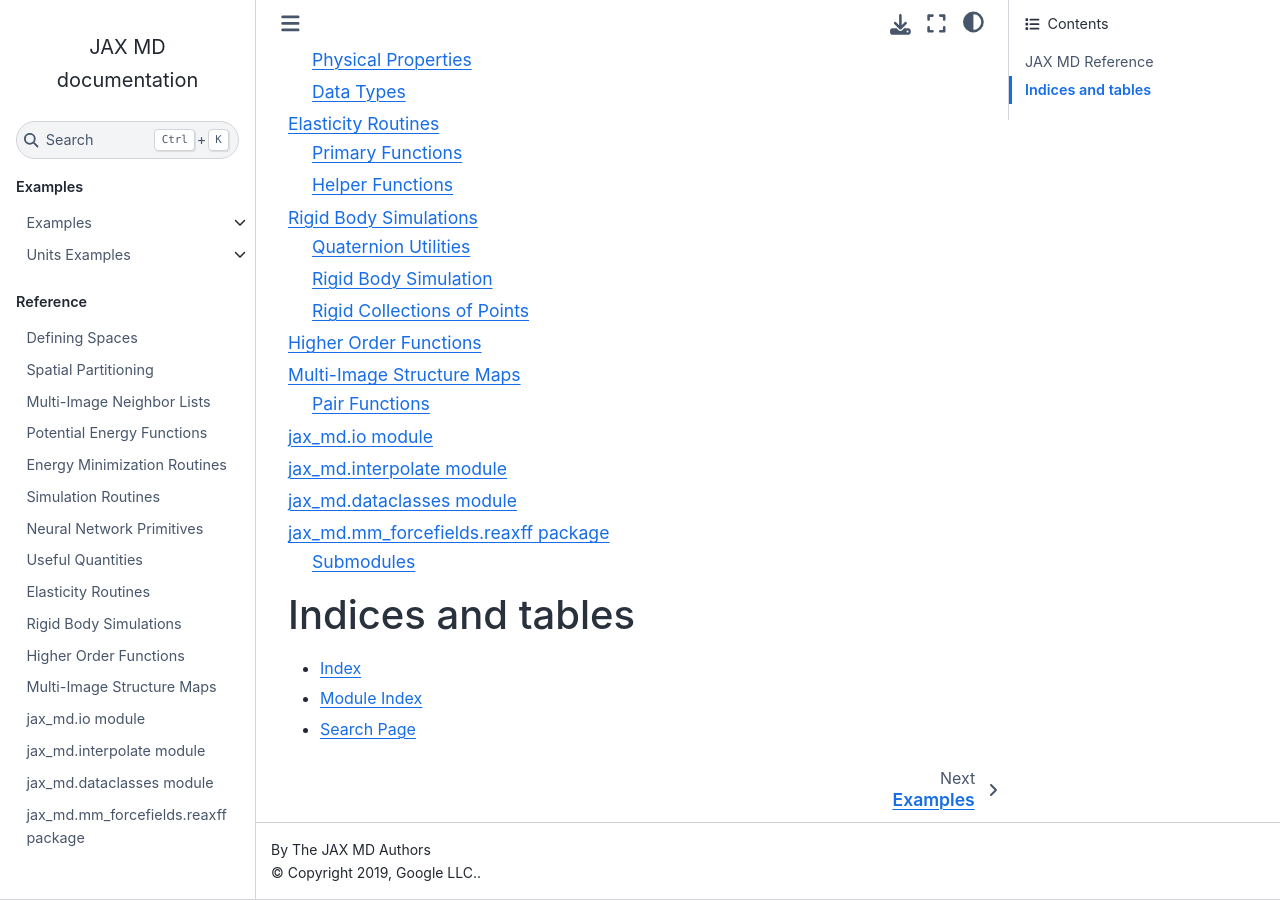
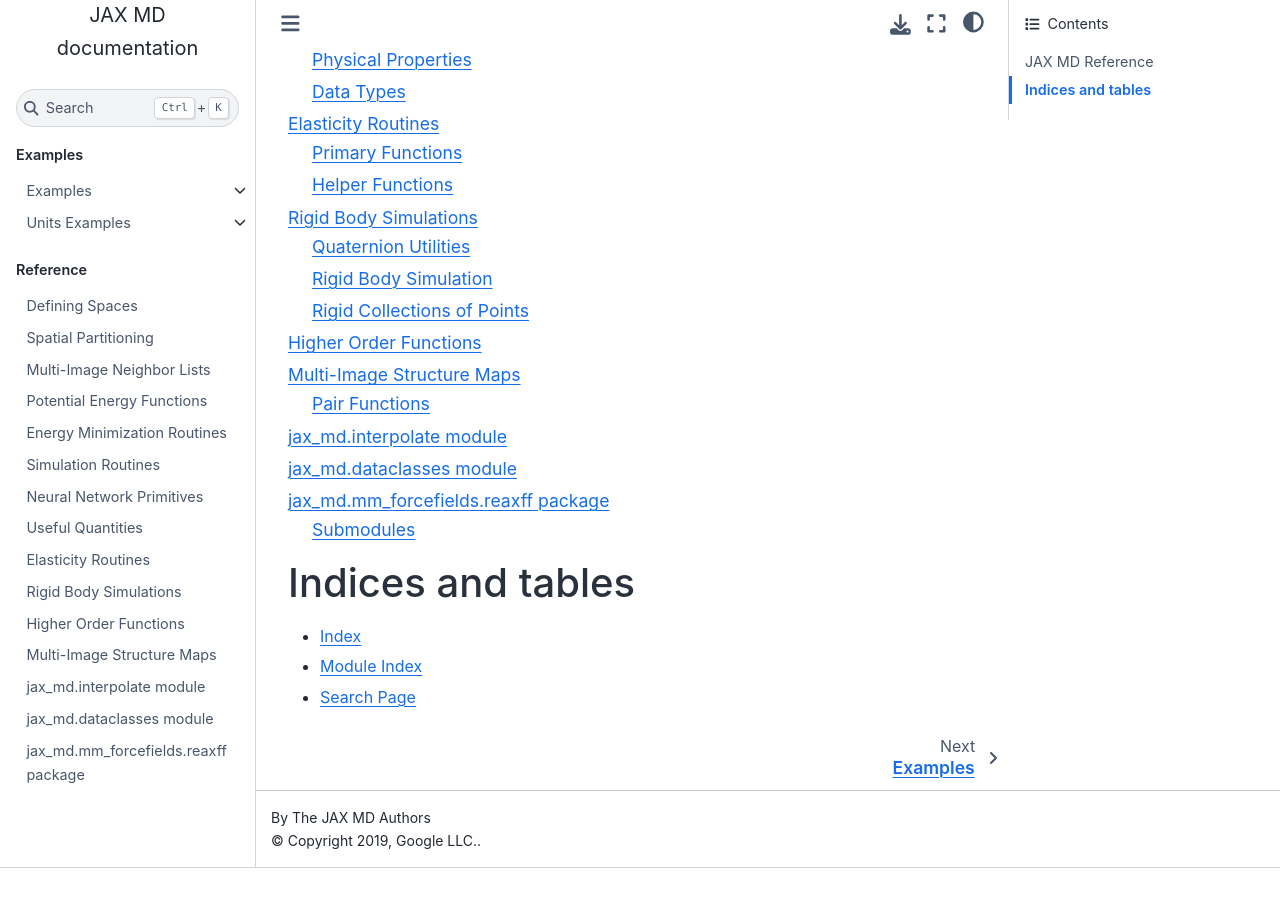
Before and after one commit to jax-md/jax-md, a Sphinx documentation site: the page built from docs/index.rst, in a window 1280 px wide and 900 px high, scrolled down 1349 px. Built offline with Sphinx 7.4.7 and the Sphinx Book theme 1.1.4, drawn with Linux system fonts in a browser that asks for light colours; pages that are not in the unit, such as notebooks, are missing from menus; after the commit the page ends 2217 px from its top, so only the background shows below that.

Commit message:
reflect io.py removal across the codebase

```diff
--- a/docs/index.rst
+++ b/docs/index.rst
@@ -29,7 +29,6 @@
    jax_md.rigid_body
    jax_md.smap
    jax_md.custom_smap
-   jax_md.io
    jax_md.interpolate
    jax_md.dataclasses
    jax_md.reaxff
--- a/docs/jax_md.io.rst
+++ /dev/null
@@ -1,7 +0,0 @@
-jax\_md.io module
-==================
-
-.. automodule:: jax_md.io
-   :members:
-   :undoc-members:
-   :show-inheritance:
--- a/jax_md/__init__.py
+++ b/jax_md/__init__.py
@@ -23,7 +23,6 @@
 from jax_md import nn
 from jax_md import interpolate
 from jax_md import util
-from jax_md import io
 from jax_md import rigid_body
 
 try:
```
